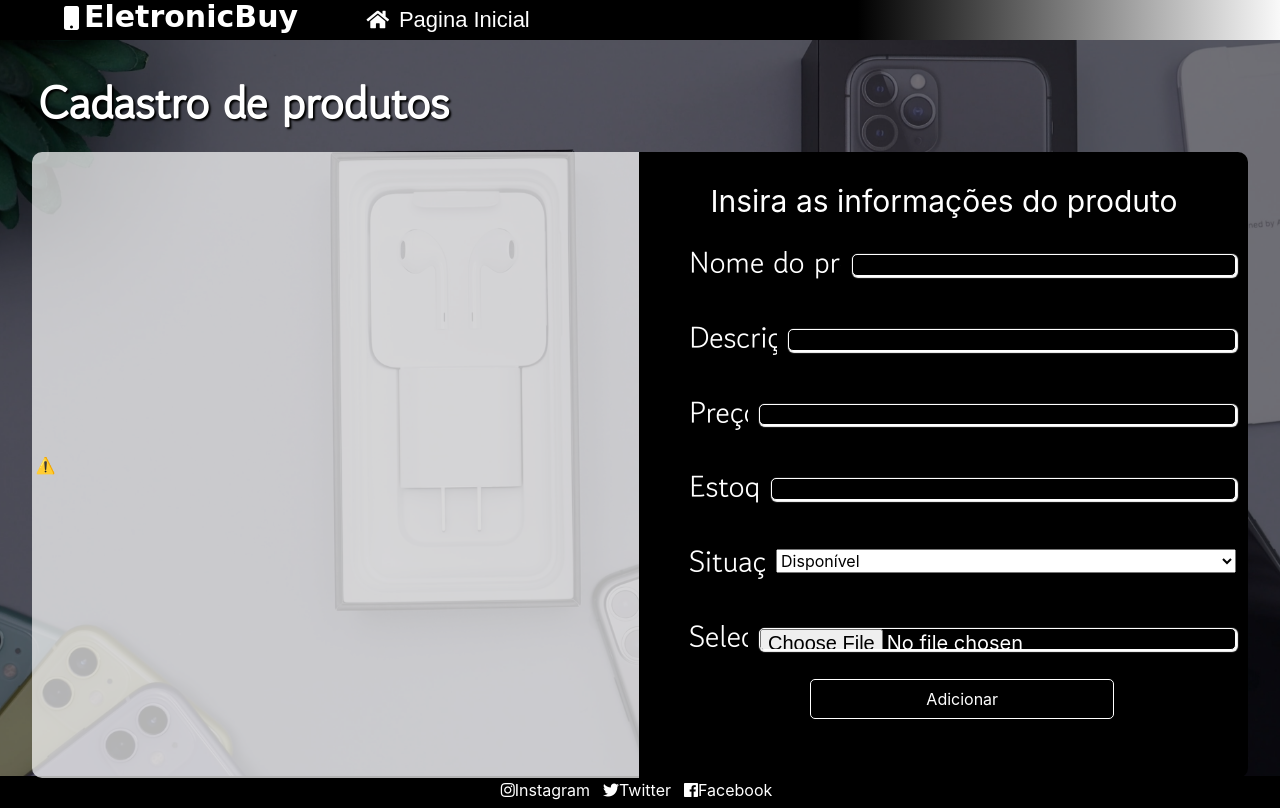
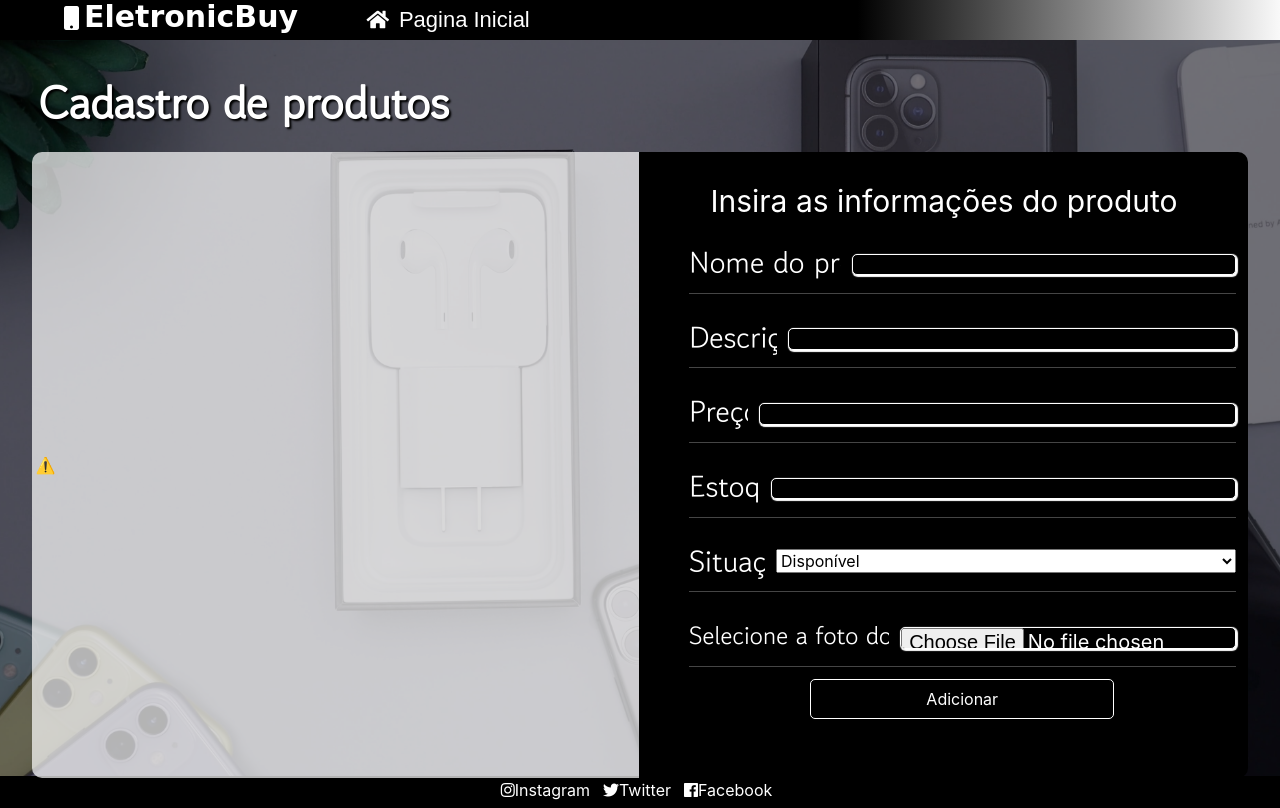
Before and after one commit to sergiogabrielb/trabalhoWEB, a PHP site: page /add.html in a window 1280 px wide. Run offline with PHP 8.4, Linux system fonts and the light colour scheme; some web fonts are replaced.

Commit message:
cadastro

```diff
--- a/add.html
+++ b/add.html
@@ -82,7 +82,7 @@
                   </select>
                 </div>
                 <div class="nomeProduto">
-                  <p>Selecione a foto do produto</p>
+                  <p class="selectProduto">Selecione a foto do produto:</p>
                   <input type="file" />
                 </div>
                 <div class="botaoCadastrar">
--- a/styles/styles.css
+++ b/styles/styles.css
@@ -189,6 +189,7 @@ body {
   align-items: center;
   justify-content: flex-start;
   margin-top: 2%;
+  border-bottom: 1px solid #454545;
 }
 .nomeProduto input {
   width: 200%;
@@ -266,3 +267,7 @@ body {
 .estoProduto {
   width: 31% !important;
 }
+.selectProduto {
+  width: 120% !important;
+  font-size: 25px !important;
+}
```
